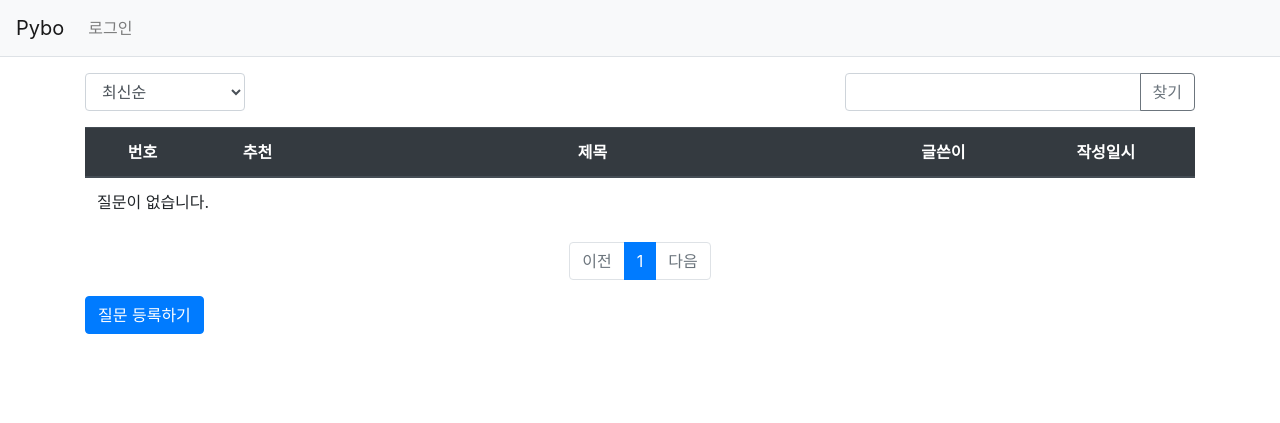
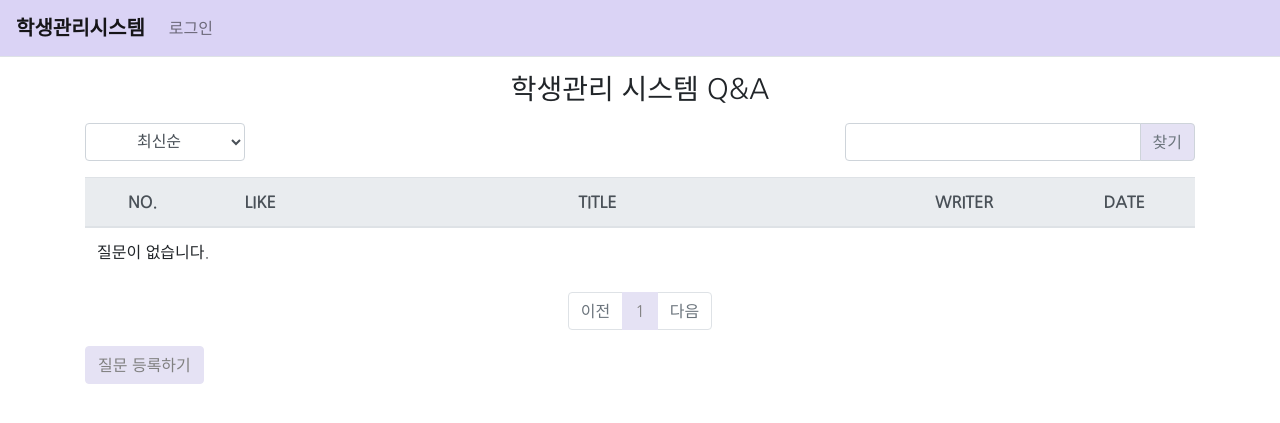
Before and after one commit to whh0521/pybo, a Django app: page / in a window 1280 px wide. Shown: the top 423 px of the page. Run offline with Django 3.2, Linux system fonts and the light colour scheme; data that the repository does not hold is empty; parts of the project's set-up code (start-up, migrations or seed data) failed here and were passed over; some libraries are stand-ins or nearby versions.

Commit message:
Q&A 게시판 수정

```diff
--- a/templates/base.html
+++ b/templates/base.html
@@ -9,6 +9,58 @@
     <link rel="stylesheet" type="text/css" href="{% static 'bootstrap.min.css' %}">
     <!-- pybo CSS -->
     <link rel="stylesheet" type="text/css" href="{% static 'style.css' %}">
+  <style>
+    @import url('https://fonts.googleapis.com/css2?family=Nanum+Gothic&display=swap');
+    body{
+    font-family : 'Nanum Gothic';
+    }
+    .btn-primary{
+    color : grey;
+    background-color : #e5e2f4;
+    border-color : #e5e2f4
+    }
+    .btn-primary:hover{
+    color : #fff;
+    background-color : grey;
+    border-color : grey;
+    }
+    .page-item.active .page-link {
+    z-index: 3;
+    color: grey;
+    background-color: #e5e2f4;
+    border-color: #e5e2f4;
+    }
+    .page-link{
+    color: black;
+    background-color: #fff;
+    }
+    .page-link:hover{
+    color: black;
+    background-color: #dedede;
+    }
+    link_question_list{
+    color : black;
+    }
+    .btn-secondary {
+    color: grey;
+    background-color: #e5e2f4;
+    border-color: #e5e2f4;
+    }
+    .btn-secondary:hover{
+    color: #fff;
+    background-color: grey;
+    border-color: grey;
+    }
+    .badge-warning {
+    color: #212529;
+    background-color: #cccccc;
+    }
+    .btn-outline-secondary {
+    color: #6c757d;
+    border-color: #ced4da;
+    background-color: #e5e2f4;
+    }
+  </style>
     <title>파이보</title>
 </head>
 <body>
--- a/templates/navbar.html
+++ b/templates/navbar.html
@@ -1,9 +1,9 @@
 <!-- 내비게이션 바 -->
-<nav class="navbar navbar-expand-lg navbar-light bg-light border-bottom">
-  <a class="navbar-brand" href="{% url 'pybo:index' %}">Pybo</a>
+<nav class="navbar navbar-expand-lg navbar-light bg-light border-bottom" style="background-color: #dad3f5 !important">
+  <a class="navbar-brand" href="{% url 'pybo:index' %}" style="font-weight : bold !important">학생관리시스템</a>
   <button class="navbar-toggler ml-auto" type="button" data-toggle="collapse"
           data-target="#navbarNav" aria-controls="navbarNav"
-          aria-expanded="false" aria-label="Toggle navigation">
+          aria-expanded="false" aria-label="Toggle navigation" >
     <span class="navbar-toggler-icon"></span>
   </button>
   <div class="collapse navbar-collapse flex-grow-0" id="navbarNav">
--- a/templates/pybo/question_detail.html
+++ b/templates/pybo/question_detail.html
@@ -11,7 +11,7 @@
     {% endfor %}
     </div>
     {% endif %}
-    <h2 class="border-bottom py-2">{{ question.subject }}</h2>
+    <h2 class="border-bottom py-2" >{{ question.subject }}</h2>
     <div class="row my-3">
         <div class="col-1"> <!-- 추천영역 -->
             <div class="bg-light text-center p-3 border font-weight-bolder mb-1">{{question.voter.count}}</div>
--- a/templates/pybo/question_list.html
+++ b/templates/pybo/question_list.html
@@ -2,12 +2,13 @@
 {% load pybo_filter %}
 {% block content %}
 <div class="container my-3">
+    <h3 style="text-align : center">학생관리 시스템 Q&A</h3>
     <div class="row justify-content-between my-3">
         <div class="col-2">
             <select class="form-control so">
-                <option value="recent" {% if so == 'recent' %}selected{% endif %}>최신순</option>
-                <option value="recommend" {% if so == 'recommend' %}selected{% endif %}>추천순</option>
-                <option value="popular" {% if so == 'popular' %}selected{% endif %}>인기순</option>
+                <option value="recent" style="text-align : center" {% if so == 'recent' %}selected{% endif %} >최신순</option>
+                <option value="recommend" style="text-align : center"{% if so == 'recommend' %}selected{% endif %}>추천순</option>
+                <option value="popular" style="text-align : center" {% if so == 'popular' %}selected{% endif %}>인기순</option>
             </select>
         </div>
         <div class="col-4 input-group">
@@ -19,12 +20,12 @@
     </div>
     <table class="table">
         <thead>
-        <tr class="text-center thead-dark">
-            <th>번호</th>
-            <th>추천</th>
-            <th style="width:50%">제목</th>
-            <th>글쓴이</th>
-            <th>작성일시</th>
+        <tr class="text-center thead-light">
+            <th>NO.</th>
+            <th>LIKE</th>
+            <th style="width:50%">TITLE</th>
+            <th>WRITER</th>
+            <th>DATE</th>
         </tr>
         </thead>
         <tbody>
@@ -41,7 +42,7 @@
                 {% endif %}
             </td>
             <td class="text-left">
-                <a href="{% url 'pybo:detail' question.id %}">
+                <a href="{% url 'pybo:detail' question.id %}" style="link_question_list">
                     {{ question.subject }}
                 </a>
                 {% if question.answer_set.count > 0 %}
```
